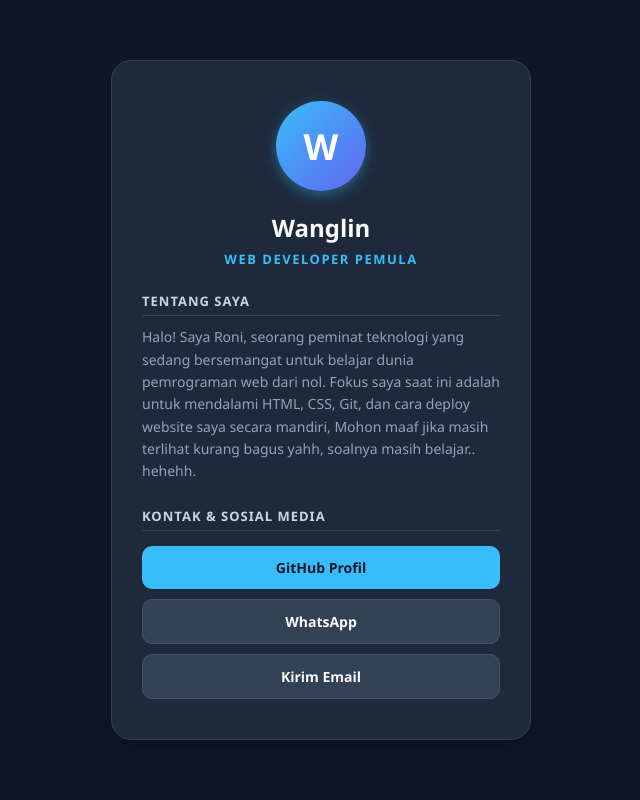
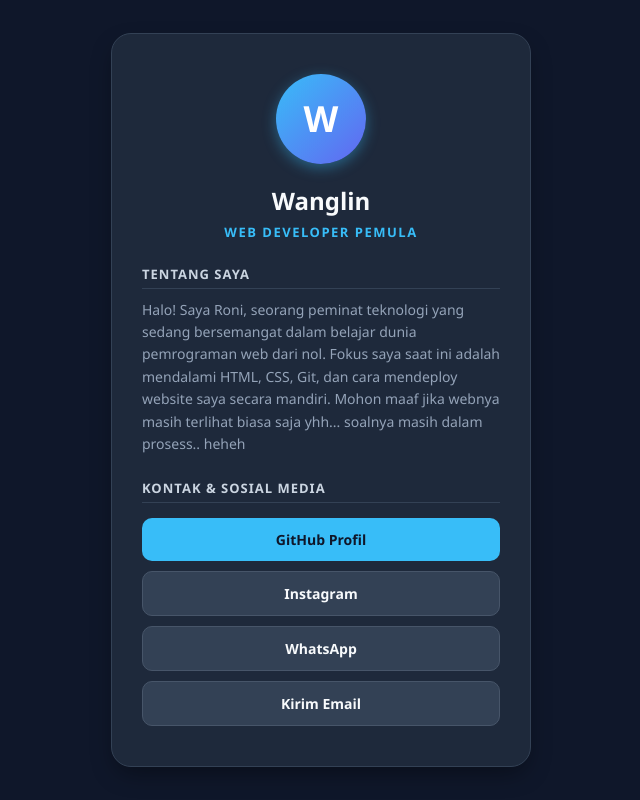
Before and after one commit to rohall12/web-pertama, a plain HTML site: page index.html in a window 1280 px wide. Shown: the whole page, without its empty margins (319-959 px from the left). Drawn offline with Linux system fonts and the light colour scheme.

Commit message:
menambahkan tombol instagram

```diff
--- a/index.html
+++ b/index.html
@@ -3,7 +3,7 @@
 <head>
     <meta charset="UTF-8">
     <meta name="viewport" content="width=device-width, initial-scale=1.0">
-    <title>Profil Portofolio WEBSITE Saya</title>
+    <title>Profil Portofolio Wanglin</title>
     <style>
         * {
             box-sizing: border-box;
@@ -115,16 +115,17 @@
         <h1>Wanglin</h1>
         <div class="role">Web Developer Pemula</div>
 
-        <!-- Bagian Tentang Saya -->
+        <!-- Tentang Saya -->
         <div class="section-title">Tentang Saya</div>
         <p class="about-text">
-            Halo! Saya Roni, seorang peminat teknologi yang sedang bersemangat untuk belajar dunia pemrograman web dari nol. Fokus saya saat ini adalah untuk mendalami HTML, CSS, Git, dan cara deploy website saya secara mandiri, Mohon maaf jika masih terlihat kurang bagus yahh, soalnya masih belajar.. hehehh.
+            Halo! Saya Roni, seorang peminat teknologi yang sedang bersemangat dalam belajar dunia pemrograman web dari nol. Fokus saya saat ini adalah mendalami HTML, CSS, Git, dan cara mendeploy website saya secara mandiri. Mohon maaf jika webnya masih terlihat biasa saja yhh... soalnya masih dalam prosess.. heheh
         </p>
 
-        <!-- Bagian Kontak & Sosial Media -->
+        <!-- Kontak & Sosial Media -->
         <div class="section-title">Kontak & Sosial Media</div>
         <div class="social-container">
             <a href="https://github.com/rohall12" target="_blank" class="btn btn-primary">GitHub Profil</a>
+            <a href="https://instagram.com/ronihalla_08" target="_blank" class="btn">Instagram</a>
             <a href="https://wa.me/62881038278950" target="_blank" class="btn">WhatsApp</a>
             <a href="mailto:aiagentjerv@gmail.com" class="btn">Kirim Email</a>
         </div>
```
